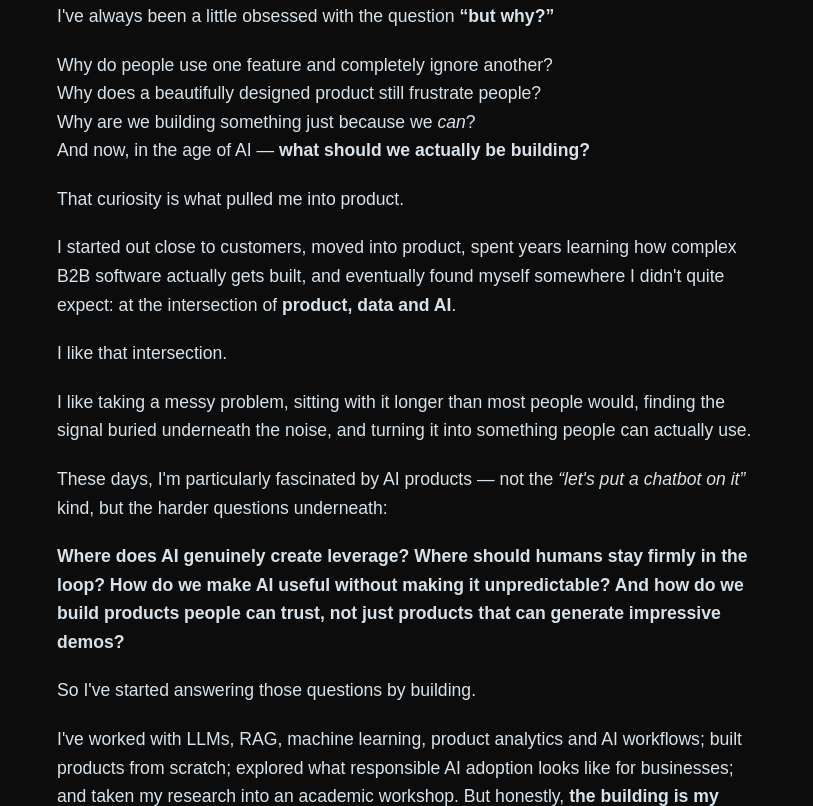
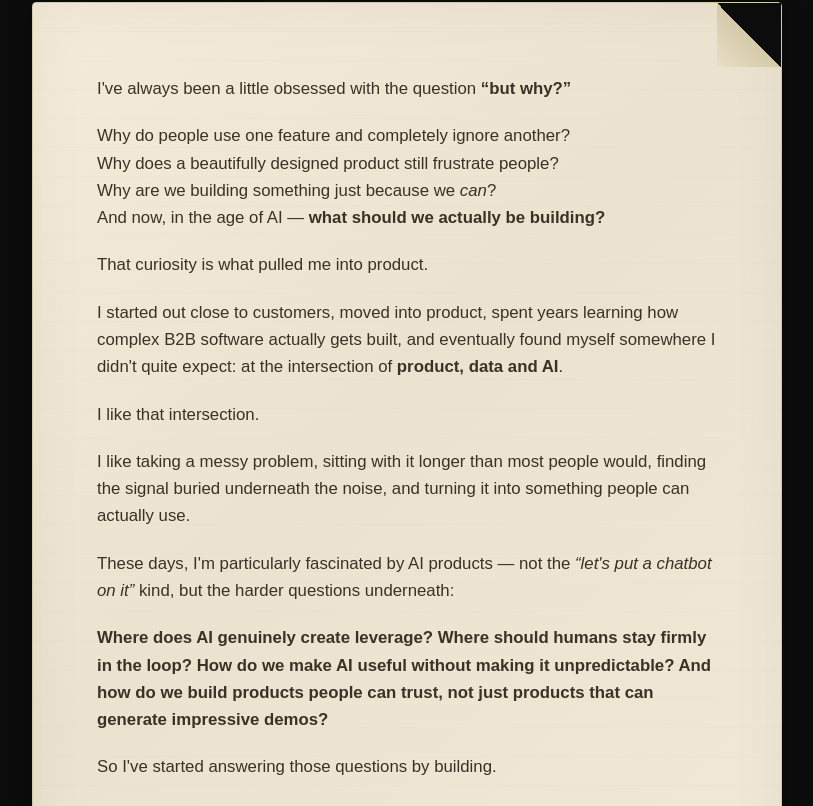
Before and after one commit to Rashmi-Belimagga-Manjunath/portfolio, a Next.js app: page / in a window 1280 px wide. Shown: the part 1814-2620 px from the top of the page, without its empty margins (233-1046 px from the left). Built offline with nearby package versions, Linux system fonts and the light colour scheme.

Commit message:
Smaller hero heading + vintage paper background for About section

```diff
--- a/src/components/AboutSection.tsx
+++ b/src/components/AboutSection.tsx
@@ -16,162 +16,143 @@ export default function AboutSection() {
         </h2>
       </FadeIn>
 
-      {/* Full About Text */}
-      <div className="max-w-[700px] mx-auto mb-16 sm:mb-20 md:mb-24 space-y-5 text-[#D7E2EA] leading-relaxed" style={{ fontSize: "clamp(0.85rem, 1.4vw, 1.1rem)" }}>
-        <FadeIn delay={0.1}>
+      {/* Vintage Paper Card */}
+      <FadeIn delay={0.1} className="w-full max-w-[750px] mb-16 sm:mb-20 md:mb-24">
+        <div
+          className="relative px-8 py-10 sm:px-12 sm:py-14 md:px-16 md:py-18 rounded-sm"
+          style={{
+            background: "linear-gradient(135deg, #f4ecd8 0%, #ebe3cf 25%, #f0e8d4 50%, #e8dfc8 75%, #f2ead6 100%)",
+            boxShadow: "0 4px 20px rgba(0,0,0,0.4), inset 0 0 60px rgba(0,0,0,0.05)",
+            border: "1px solid #d4c9a8",
+          }}
+        >
+          {/* Paper texture overlay */}
+          <div
+            className="absolute inset-0 pointer-events-none opacity-30 rounded-sm"
+            style={{
+              backgroundImage: `repeating-linear-gradient(
+                0deg,
+                transparent,
+                transparent 28px,
+                rgba(139, 119, 80, 0.08) 28px,
+                rgba(139, 119, 80, 0.08) 29px
+              )`,
+            }}
+          />
+
+          {/* Corner fold effect */}
+          <div
+            className="absolute top-0 right-0 w-12 h-12 sm:w-16 sm:h-16"
+            style={{
+              background: "linear-gradient(225deg, #0C0C0C 0%, #0C0C0C 50%, #d4c9a8 50%, #e8dfc8 100%)",
+              borderBottomLeftRadius: "4px",
+            }}
+          />
+
+          {/* Content */}
+          <div className="relative z-10 space-y-5 leading-relaxed" style={{ color: "#3a3226", fontSize: "clamp(0.85rem, 1.4vw, 1.05rem)" }}>
             <p>
               I&apos;ve always been a little obsessed with the question <strong>&ldquo;but why?&rdquo;</strong>
             </p>
-        </FadeIn>
 
-        <FadeIn delay={0.15}>
             <p>
               Why do people use one feature and completely ignore another?<br />
               Why does a beautifully designed product still frustrate people?<br />
               Why are we building something just because we <em>can</em>?<br />
               And now, in the age of AI — <strong>what should we actually be building?</strong>
             </p>
-        </FadeIn>
 
-        <FadeIn delay={0.2}>
             <p>That curiosity is what pulled me into product.</p>
-        </FadeIn>
 
-        <FadeIn delay={0.25}>
             <p>
               I started out close to customers, moved into product, spent years learning how complex B2B software actually gets built, and eventually found myself somewhere I didn&apos;t quite expect: at the intersection of <strong>product, data and AI</strong>.
             </p>
-        </FadeIn>
 
-        <FadeIn delay={0.3}>
             <p>I like that intersection.</p>
-        </FadeIn>
 
-        <FadeIn delay={0.35}>
             <p>
               I like taking a messy problem, sitting with it longer than most people would, finding the signal buried underneath the noise, and turning it into something people can actually use.
             </p>
-        </FadeIn>
 
-        <FadeIn delay={0.4}>
             <p>
               These days, I&apos;m particularly fascinated by AI products — not the <em>&ldquo;let&apos;s put a chatbot on it&rdquo;</em> kind, but the harder questions underneath:
             </p>
-        </FadeIn>
 
-        <FadeIn delay={0.45}>
             <p>
               <strong>Where does AI genuinely create leverage? Where should humans stay firmly in the loop? How do we make AI useful without making it unpredictable? And how do we build products people can trust, not just products that can generate impressive demos?</strong>
             </p>
-        </FadeIn>
 
-        <FadeIn delay={0.5}>
             <p>So I&apos;ve started answering those questions by building.</p>
-        </FadeIn>
 
-        <FadeIn delay={0.55}>
             <p>
               I&apos;ve worked with LLMs, RAG, machine learning, product analytics and AI workflows; built products from scratch; explored what responsible AI adoption looks like for businesses; and taken my research into an academic workshop.
               But honestly, <strong>the building is my favourite part.</strong>
             </p>
-        </FadeIn>
 
-        <FadeIn delay={0.6}>
             <p>
               Give me a vague problem, a blank screen, a terminal, 27 tabs open and a slightly unreasonable amount of curiosity — and I&apos;m happy.
             </p>
-        </FadeIn>
 
-        <FadeIn delay={0.65}>
             <p>
               I&apos;m also the kind of person who occasionally looks at a perfectly reasonable amount of ambition and thinks, <strong>&ldquo;What if I did all of it?&rdquo;</strong>
             </p>
-        </FadeIn>
 
-        <FadeIn delay={0.7}>
             <p>So I do.</p>
-        </FadeIn>
 
-        <FadeIn delay={0.75}>
             <p>
               Sometimes I take on too many things because somewhere in the back of my mind is the fear that <em>if I don&apos;t try this, I&apos;ll waste some version of my potential.</em>
             </p>
-        </FadeIn>
 
-        <FadeIn delay={0.8}>
             <p>And sometimes that means I burn myself out.</p>
-        </FadeIn>
 
-        <FadeIn delay={0.85}>
             <p>
               I&apos;m learning that potential isn&apos;t something you have to prove by doing everything. Sometimes the more ambitious thing is choosing <strong>what deserves your energy</strong> — and letting the rest wait.
             </p>
-        </FadeIn>
 
-        <FadeIn delay={0.9}>
             <p>
               I&apos;m currently pursuing an MSc in Artificial Intelligence for Business in Dublin, while figuring out what it means to build products in a world where the technology, possibilities and rules are changing almost daily.
             </p>
-        </FadeIn>
 
-        <FadeIn delay={0.95}>
             <p>
               Outside of product and AI, I&apos;m usually running, strength training, reading something I probably don&apos;t have enough time for, discovering a new café, or going down an unexpected rabbit hole about something completely unrelated.
             </p>
-        </FadeIn>
 
-        <FadeIn delay={1.0}>
             <p>
               And, for reasons I cannot scientifically explain, <strong>paper cuts absolutely terrify me.</strong>
             </p>
-        </FadeIn>
 
-        <FadeIn delay={1.05}>
             <p>
               Yes.<br />
               Not AI taking over the world.<br />
               Not public speaking.<br />
               Not launching something to thousands of users.
             </p>
-        </FadeIn>
 
-        <FadeIn delay={1.1}>
             <p><strong>Paper cuts.</strong></p>
-        </FadeIn>
 
-        <FadeIn delay={1.15}>
             <p>I think that says something about me.</p>
-        </FadeIn>
 
-        <FadeIn delay={1.2}>
             <p>
               I&apos;m serious about the things that matter, but I don&apos;t think a person should ever become so polished that you can&apos;t see the slightly weird, curious, imperfect human underneath.
             </p>
-        </FadeIn>
 
-        <FadeIn delay={1.25}>
             <p>So no, I don&apos;t want to just manage products.</p>
-        </FadeIn>
 
-        <FadeIn delay={1.3}>
             <p>
               I want to understand them deeply enough to question them, build them, break them, improve them — and occasionally start again from scratch.
             </p>
-        </FadeIn>
 
-        <FadeIn delay={1.35}>
             <div className="pt-4">
               <p><strong>Interesting problems.</strong></p>
               <p><strong>Ambitious people.</strong></p>
               <p><strong>Useful technology.</strong></p>
               <p><strong>And products worth building.</strong></p>
             </div>
+
+            <p>That&apos;s what I&apos;m looking for next.</p>
+          </div>
+        </div>
       </FadeIn>
-
-        <FadeIn delay={1.4}>
-          <p>That&apos;s what I&apos;m looking for next.</p>
-        </FadeIn>
-      </div>
 
       {/* Contact Button */}
       <FadeIn delay={1.5}>
--- a/src/components/HeroSection.tsx
+++ b/src/components/HeroSection.tsx
@@ -32,7 +32,7 @@ export default function HeroSection() {
 
       {/* Hero Heading */}
       <FadeIn delay={0.15} y={40} className="mt-16 sm:mt-20 md:mt-24 px-6 md:px-10 overflow-hidden">
-        <h1 className="hero-heading font-black uppercase tracking-tight leading-none whitespace-nowrap w-full text-[6vw] sm:text-[6.5vw] md:text-[7vw] lg:text-[7.5vw]">
+        <h1 className="hero-heading font-black uppercase tracking-tight leading-none whitespace-nowrap w-full text-[4.5vw] sm:text-[5vw] md:text-[5.5vw] lg:text-[6vw]">
           Hi, i&apos;m Rashmi Manjunath
         </h1>
       </FadeIn>
```
Lines whose indentation alone changed are shown as unchanged.
